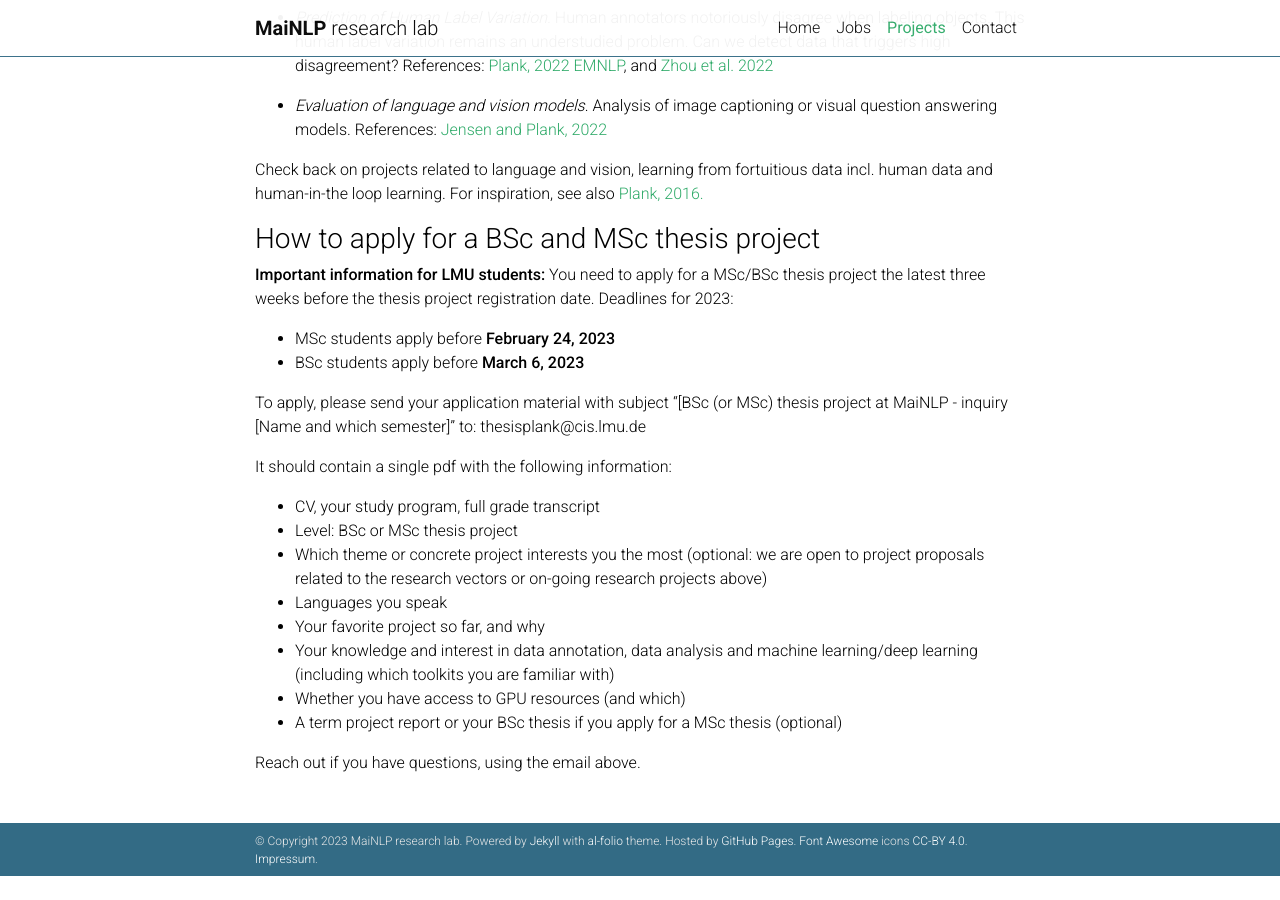
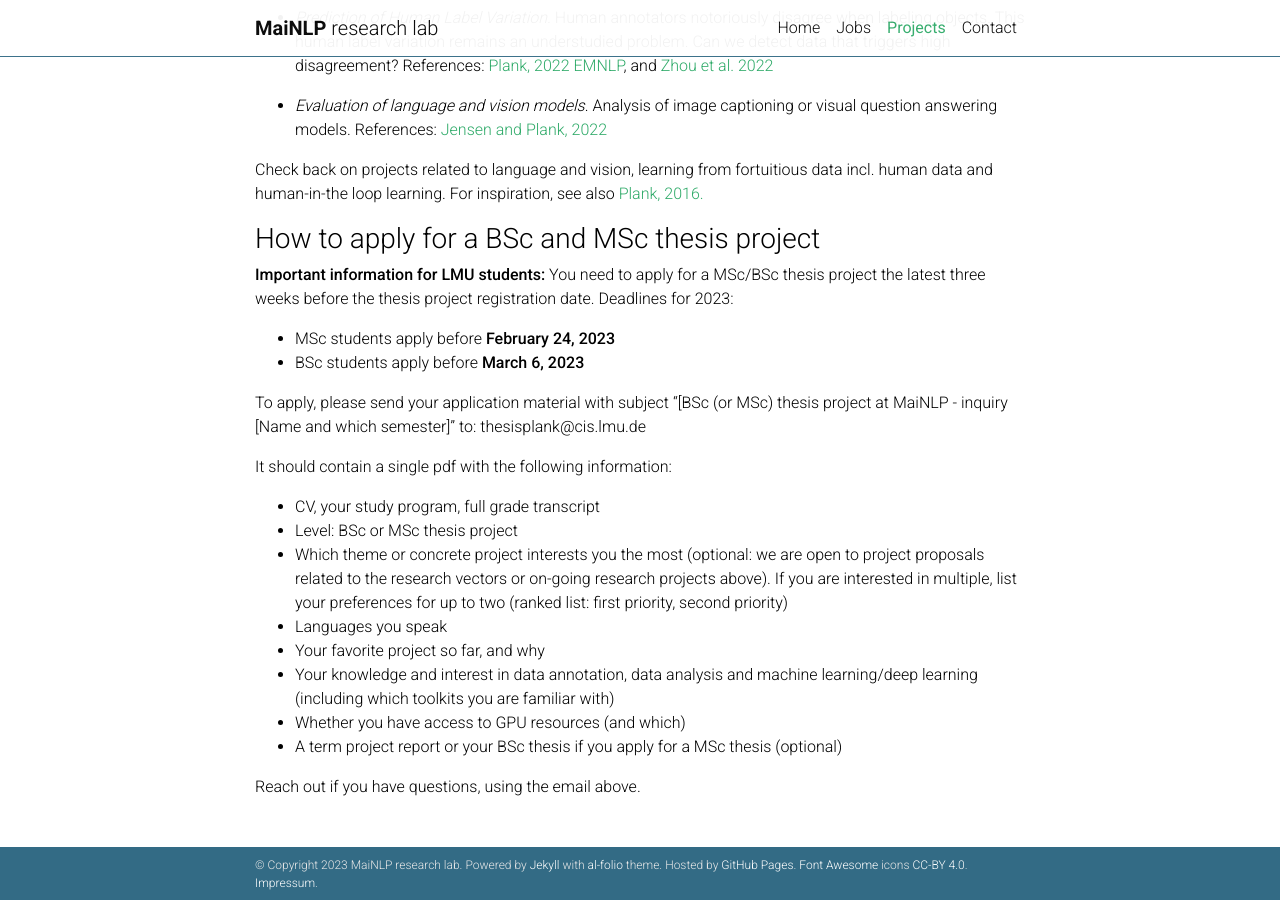
Before and after one commit to mainlp/mainlp.github.io, a Jekyll site: the page built from _pages/projects.md, in a window 1280 px wide and 900 px high, scrolled down 5131 px. Built offline with Jekyll 4.4.1, drawn with Linux system fonts in a browser that asks for light colours; comment, search, counter and statistics services are not loaded; a style sheet for code colours, icons or effects is not loaded; before the commit the page ends 6007 px from its top, so only the background shows below that.

Commit message:
Update projects.md

```diff
--- a/_pages/projects.md
+++ b/_pages/projects.md
@@ -156,7 +156,7 @@ To apply, please send your application material with subject "[BSc (or MSc) thes
 It should contain a single pdf with the following information:
 - CV, your study program, full grade transcript
 - Level: BSc or MSc thesis project
-- Which theme or concrete project interests you the most (optional: we are open to project proposals related to the research vectors or on-going research projects above)
+- Which theme or concrete project interests you the most (optional: we are open to project proposals related to the research vectors or on-going research projects above). If you are interested in multiple, list your preferences for up to two (ranked list: first priority, second priority)
 - Languages you speak
 - Your favorite project so far, and why
 - Your knowledge and interest in data annotation, data analysis and machine learning/deep learning (including which toolkits you are familiar with)
```
